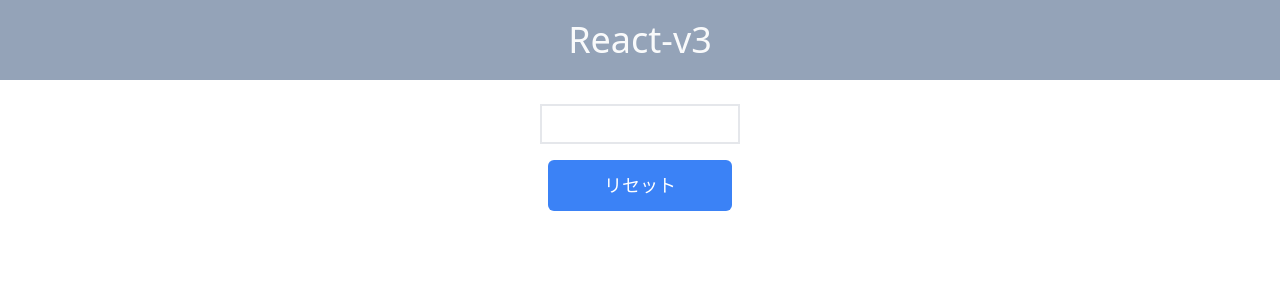
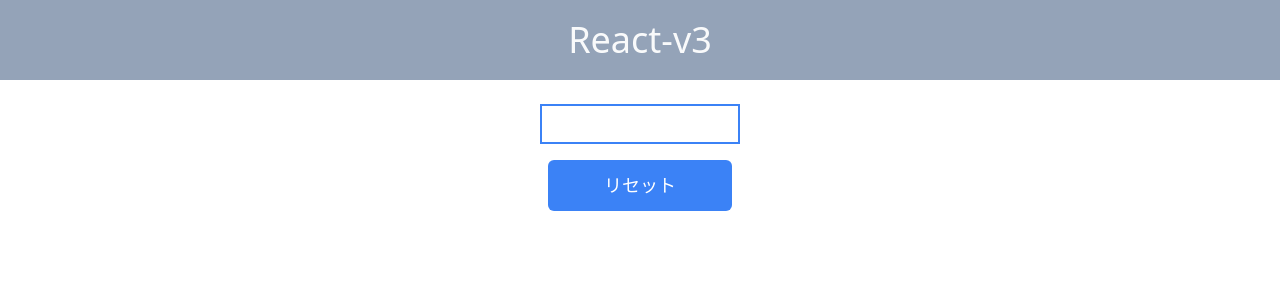
Before and after one commit to pj100-team/react-v3, a React (Create React App) app: page / in a window 1280 px wide. Shown: the top 300 px of the page. Built offline with nearby package versions, Linux system fonts and the light colour scheme.

Commit message:
fix:[practice3] useState (2)

```diff
--- a/src/components/input.tsx
+++ b/src/components/input.tsx
@@ -5,17 +5,16 @@ type InputProps = {
 	onChange: (event: React.ChangeEvent<HTMLInputElement>) => void;
 	width: string;
 	height: string;
-	borderColor?: string;
 };
 
-const Input: React.FC<InputProps> = ({ type, value, isChecked, onChange, width, height, borderColor }) => {
+const Input: React.FC<InputProps> = ({ type, value = "", isChecked = false, onChange, width, height }) => {
   return (
     <input
       type={type}
 	  value={value}
 	  checked={isChecked}
       onChange={onChange}
-	  style={{ width: width, height: height, border: `2px solid ${borderColor ?? "#3b82f6"}` }}
+	  style={{ width: width, height: height, border: "2px solid #3b82f6" }}
     />
   );
 };
--- a/src/templates/practice3.tsx
+++ b/src/templates/practice3.tsx
@@ -4,6 +4,16 @@ import { useState } from "react"
 
 const Practice3 = () => {
 	const [inputValue, setInputValue] = useState<string>("");
+
+	const handleInputChange = (e: React.ChangeEvent<HTMLInputElement>) => {
+		setInputValue(e.target.value);
+		console.log(e.target.value);
+	}
+
+	const handleReset = () => {
+		setInputValue("");
+		console.clear();
+	}
 
 	return (
 		<div
@@ -18,22 +28,15 @@ const Practice3 = () => {
 			<Input
 				type="text"
 				value={inputValue}
-				onChange={(e) => {
-					setInputValue(e.target.value);
-					console.log(e.target.value);
-				}}
+				onChange={handleInputChange}
 				width="200px"
 				height="40px"
-				borderColor="#e5e7eb"
 			/>
 			<Button
 				label="リセット"
 				backgroundColor="#3b82f6"
 				textColor="#ffffff"
-				onClick={() => {
-					setInputValue("");
-					console.clear();
-				}}
+				onClick={handleReset}
 			/>
 		</div>
 	);
```
